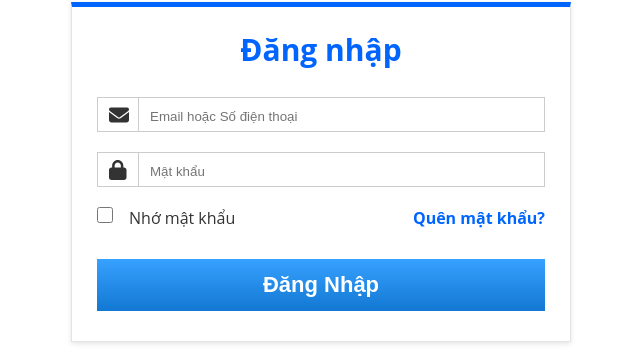
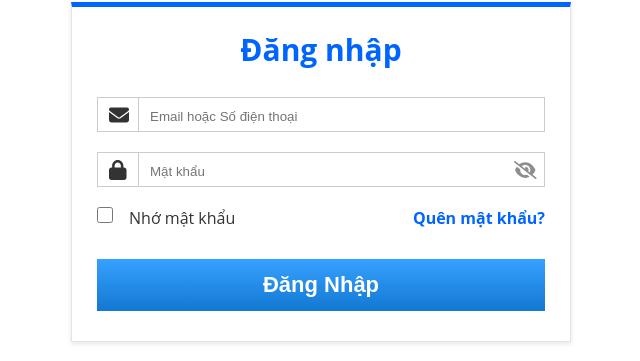
Before and after one commit to vanhuy166/MobiphoneHome, a React (Create React App) app: page /login in a window 1280 px wide. Shown: the part 101-462 px from the top of the page, without its empty margins (319-959 px from the left). Built offline with nearby package versions, Linux system fonts and the light colour scheme.

Commit message:
test login

```diff
--- a/src/modules/LoginPage/assets/css/styles.scss
+++ b/src/modules/LoginPage/assets/css/styles.scss
@@ -114,6 +114,20 @@ $mobile-width: 720px;
 			text-align: center;
 			width: 30px;
 		}
+
+        >.icon_pw{
+            position: absolute;
+            right: 4px;
+            top: 0;
+            display: flex;
+            align-items: center;
+            justify-content: center;
+            height: 100%;
+            width: 32px;
+            color: #8f8e8e;
+            font-size: 18px;
+            cursor: pointer;
+        }
 	}
 	.textarea_field {
 		>span {
--- a/src/modules/LoginPage/index.js
+++ b/src/modules/LoginPage/index.js
@@ -1,12 +1,90 @@
 import React from "react";
 import "./assets/css/styles.scss";
-import { Link } from "react-router-dom";
-import { Prompt } from "react-router";
+// import { Link } from "react-router-dom";
 
 import { FontAwesomeIcon } from "@fortawesome/react-fontawesome";
-import { faEnvelope, faLock } from "@fortawesome/free-solid-svg-icons";
+import {
+  faEnvelope,
+  faEye,
+  faEyeSlash,
+  faLock,
+} from "@fortawesome/free-solid-svg-icons";
 
 class LoginPage extends React.Component {
+  constructor(props) {
+    super(props);
+    // this.state = { user: {}, userName: "", password: "", authenticated: null };
+    this.state = {
+      userName: "",
+      password: "",
+      authenticated: null,
+      showPass: false,
+      typeInput: "password",
+    };
+  }
+
+  checkAuthentication() {
+    const authenticated = true;
+    if (authenticated !== this.state.authenticated) {
+      this.setState({ authenticated });
+    }
+  }
+
+  async checkLogin() {
+    const response = await fetch(
+      "https://adm.dgtt.ospgroup.vn/dgtt-admin/account-managers/login",
+      {
+        method: "POST",
+        headers: {
+          "Content-Type": "application/json; charset=utf-8",
+        },
+        body: JSON.stringify({
+          pwd: this.state.password,
+          typeUsername: 0,
+          uname: this.state.userName,
+        }),
+      }
+    );
+
+    return response.json();
+  }
+
+  componentDidMount() {
+    this.checkAuthentication();
+    // this.setState({ user: JSON.parse(window.localStorage.getItem("user")) });
+  }
+
+  handleSubmit = (e) => {
+    e.preventDefault();
+    this.checkLogin().then((data) => {
+      console.log(data);
+      if (data.status === 200 || data.status === 201) {
+        // alert(data.message);
+        window.localStorage.setItem("authenticated", this.state.authenticated);
+        window.localStorage.setItem("token", data.body.accessToken);
+        window.location.href = "/";
+      } else {
+        alert(data.message);
+      }
+    });
+  };
+
+  handleChangeUser = (event) => {
+    this.setState({ userName: event.target.value });
+  };
+
+  handleChangePass = (event) => {
+    this.setState({ password: event.target.value });
+  };
+
+  handleShowPass = () => {
+    if (this.state.typeInput === "password") {
+      this.setState({ showPass: !this.state.showPass, typeInput: "text" });
+    } else {
+      this.setState({ showPass: !this.state.showPass, typeInput: "password" });
+    }
+  };
+
   render() {
     return (
       <>
@@ -17,40 +95,49 @@ class LoginPage extends React.Component {
             </div>
             <div className="row clearfix">
               <div className="">
-                <form>
+                <form onSubmit={this.handleSubmit}>
                   <div className="input_field">
                     <span>
                       <FontAwesomeIcon icon={faEnvelope} />
                     </span>
                     <input
-                      type="email"
+                      type="text"
                       name="email"
                       placeholder="Email hoặc Số điện thoại"
                       required
+                      value={this.state.userName}
+                      onChange={this.handleChangeUser}
                     />
                   </div>
-
                   <div className="input_field">
                     <span>
                       <FontAwesomeIcon icon={faLock} />
                     </span>
                     <input
                       autoComplete="true"
-                      type="password"
+                      type={this.state.typeInput}
                       name="password"
                       placeholder="Mật khẩu"
                       required
+                      value={this.state.password}
+                      onChange={this.handleChangePass}
                     />
+                    <p className="icon_pw" onClick={this.handleShowPass}>
+                      {this.state.showPass ? (
+                        <FontAwesomeIcon icon={faEye} />
+                      ) : (
+                        <FontAwesomeIcon icon={faEyeSlash} />
+                      )}
+                    </p>
                   </div>
-
                   <div className="input_field checkbox_option">
                     <input type="checkbox" id="cb1"></input>
                     <label htmlFor="cb1">Nhớ mật khẩu</label>
                     <label className="terms">Quên mật khẩu?</label>
                   </div>
-                  <Link to="/">
-                    <input className="button" type="submit" value="Đăng Nhập" />
-                  </Link>
+                  {/* <Link to="/"> */}
+                  <input className="button" type="submit" value="Đăng Nhập" />
+                  {/* </Link> */}
                 </form>
               </div>
             </div>
```
